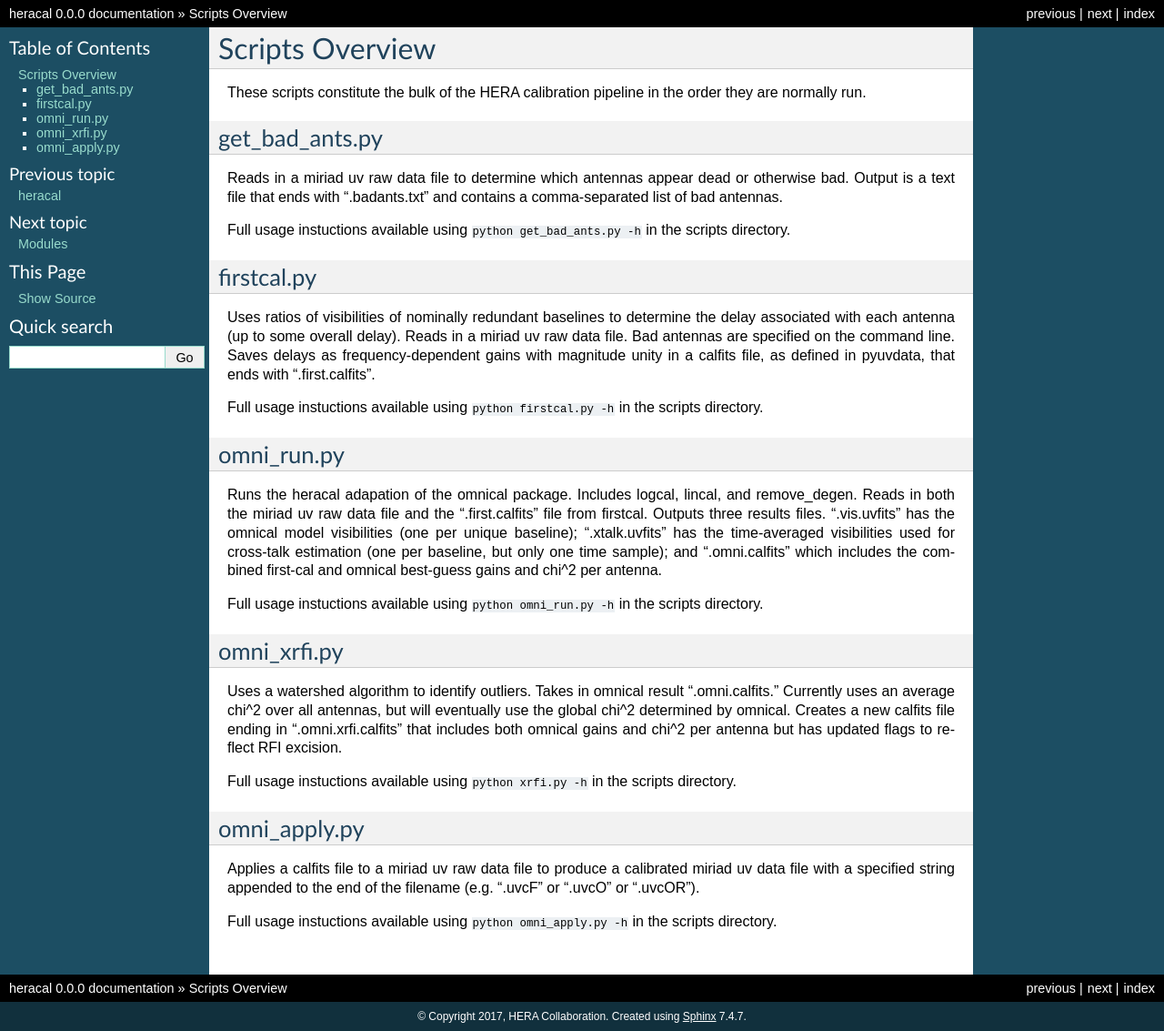
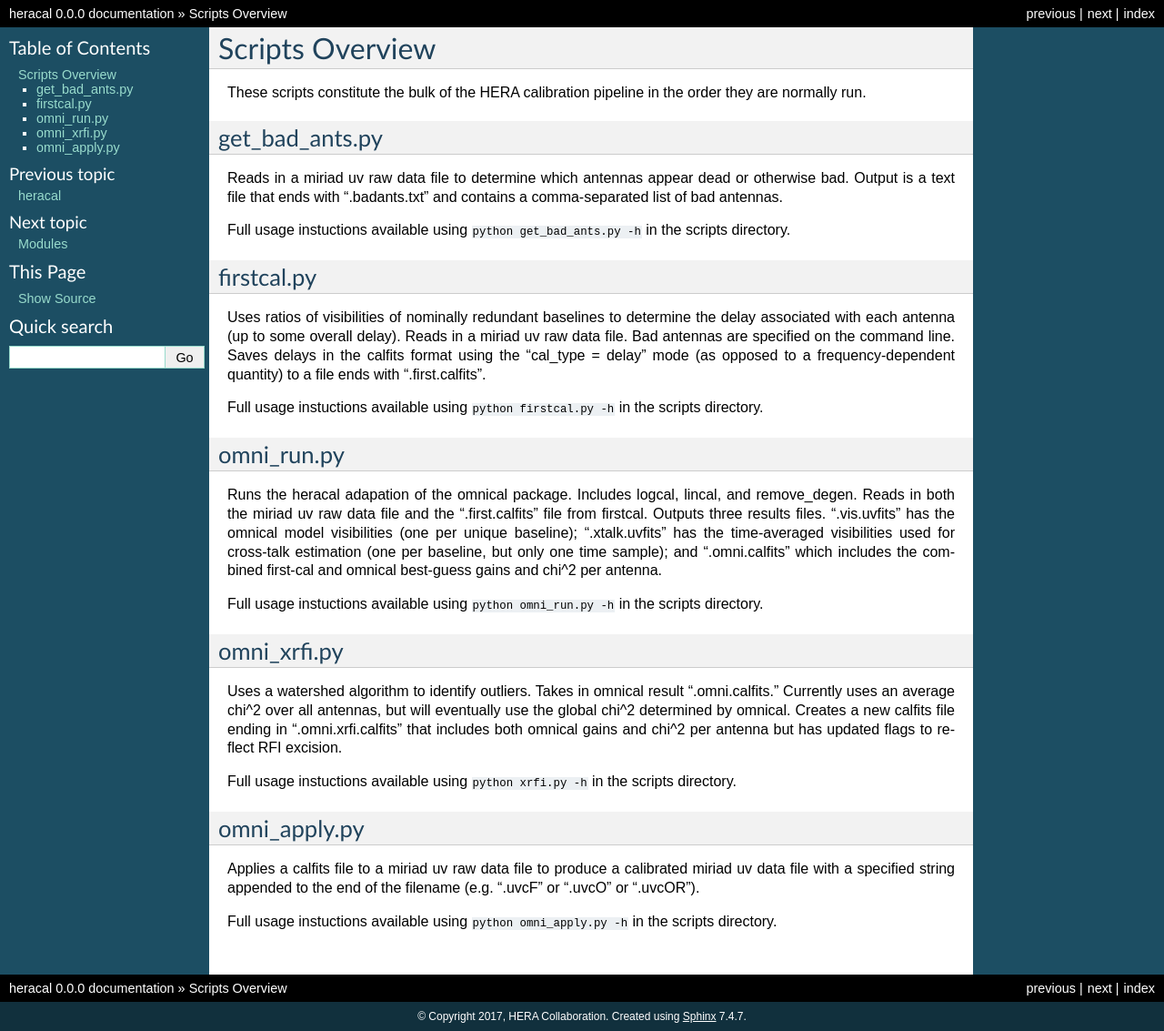
Before and after one commit to HERA-Team/hera_cal, a Sphinx documentation site: the page built from docs/scripts_overview.rst, in a window 1280 px wide. Shown: the whole page at 91% size. Built offline with Sphinx 7.4.7, drawn with Linux system fonts in a browser that asks for light colours.

Commit message:
Fixed firstcal script documentation

```diff
--- a/docs/scripts_overview.rst
+++ b/docs/scripts_overview.rst
@@ -12,7 +12,7 @@ Full usage instuctions available using ``python get_bad_ants.py -h`` in the scri
 
 firstcal.py
 ---------------
-Uses ratios of visibilities of nominally redundant baselines to determine the delay associated with each antenna (up to some overall delay). Reads in a miriad uv raw data file. Bad antennas are specified on the command line. Saves delays as frequency-dependent gains with magnitude unity in a calfits file, as defined in pyuvdata, that ends with ".first.calfits".
+Uses ratios of visibilities of nominally redundant baselines to determine the delay associated with each antenna (up to some overall delay). Reads in a miriad uv raw data file. Bad antennas are specified on the command line. Saves delays in the calfits format using the "cal_type = delay" mode (as opposed to a frequency-dependent quantity) to a file ends with ".first.calfits".
 
 Full usage instuctions available using ``python firstcal.py -h`` in the scripts directory.
 
```
